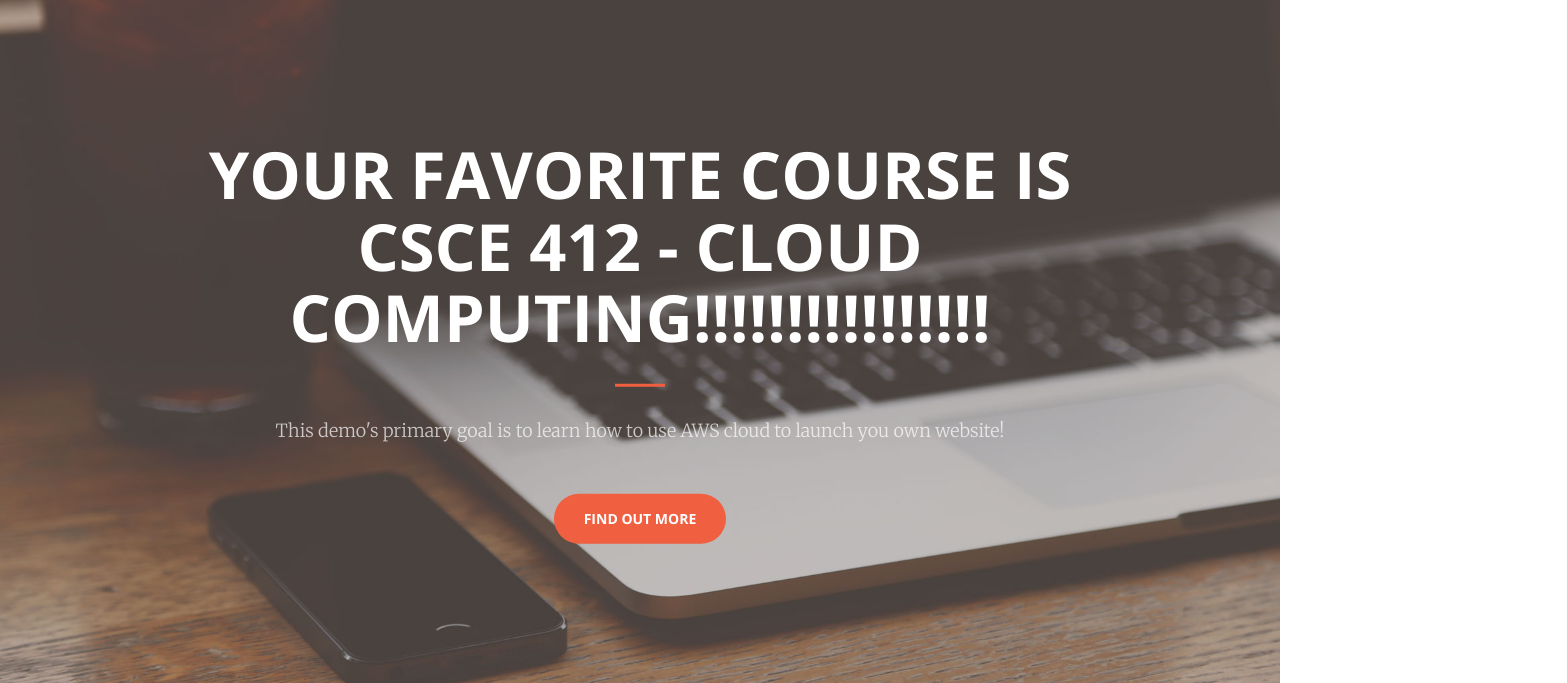
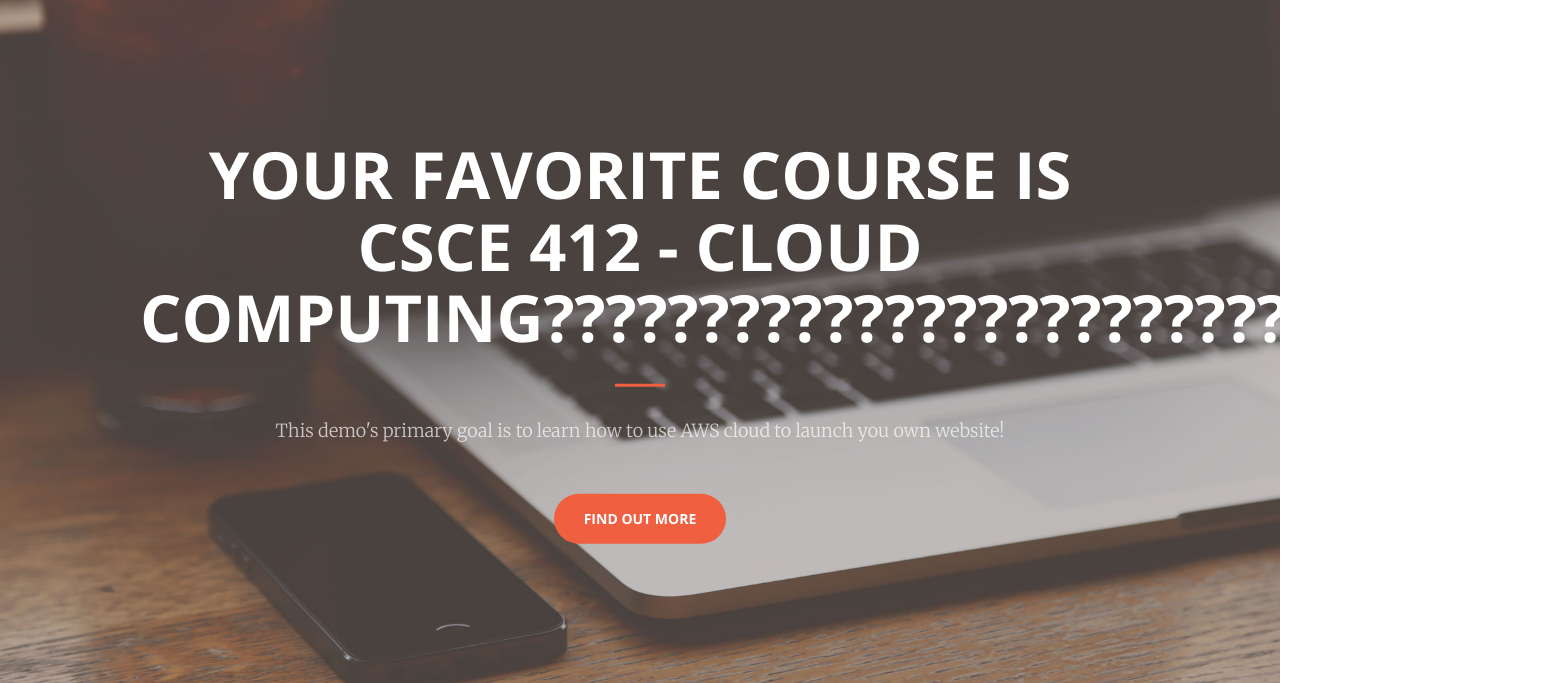
Before and after one commit to boss876857/csce412_project5, a plain HTML site: page index.html in a window 1280 px wide. Shown: the part 59-742 px from the top of the page, 1567 px wide, since content can reach past the window. Drawn offline with nearby package versions, Linux system fonts and the light colour scheme.

Commit message:
update 2

```diff
--- a/index.html
+++ b/index.html
@@ -74,7 +74,7 @@
     <header>
         <div class="header-content">
             <div class="header-content-inner">
-                <h1>Your Favorite Course is CSCE 412 - Cloud Computing!!!!!!!!!!!!!!!!</h1>
+                <h1>Your Favorite Course is CSCE 412 - Cloud Computing?????????????????????????????????</h1>
                 <hr>
                 <p>This demo's primary goal is to learn how to use AWS cloud to launch you own website!</p>
                 <a href="#about" class="btn btn-primary btn-xl page-scroll">Find Out More</a>
```
